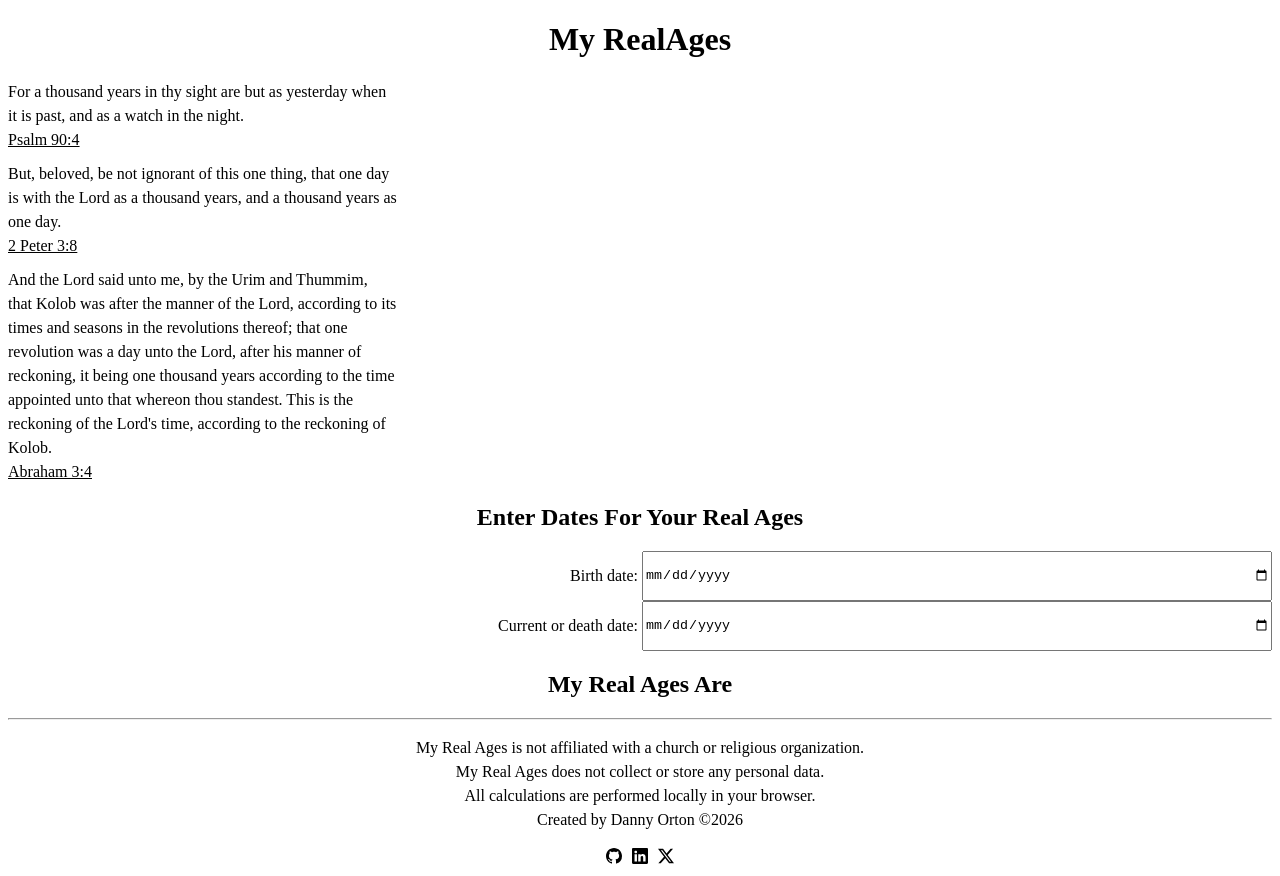
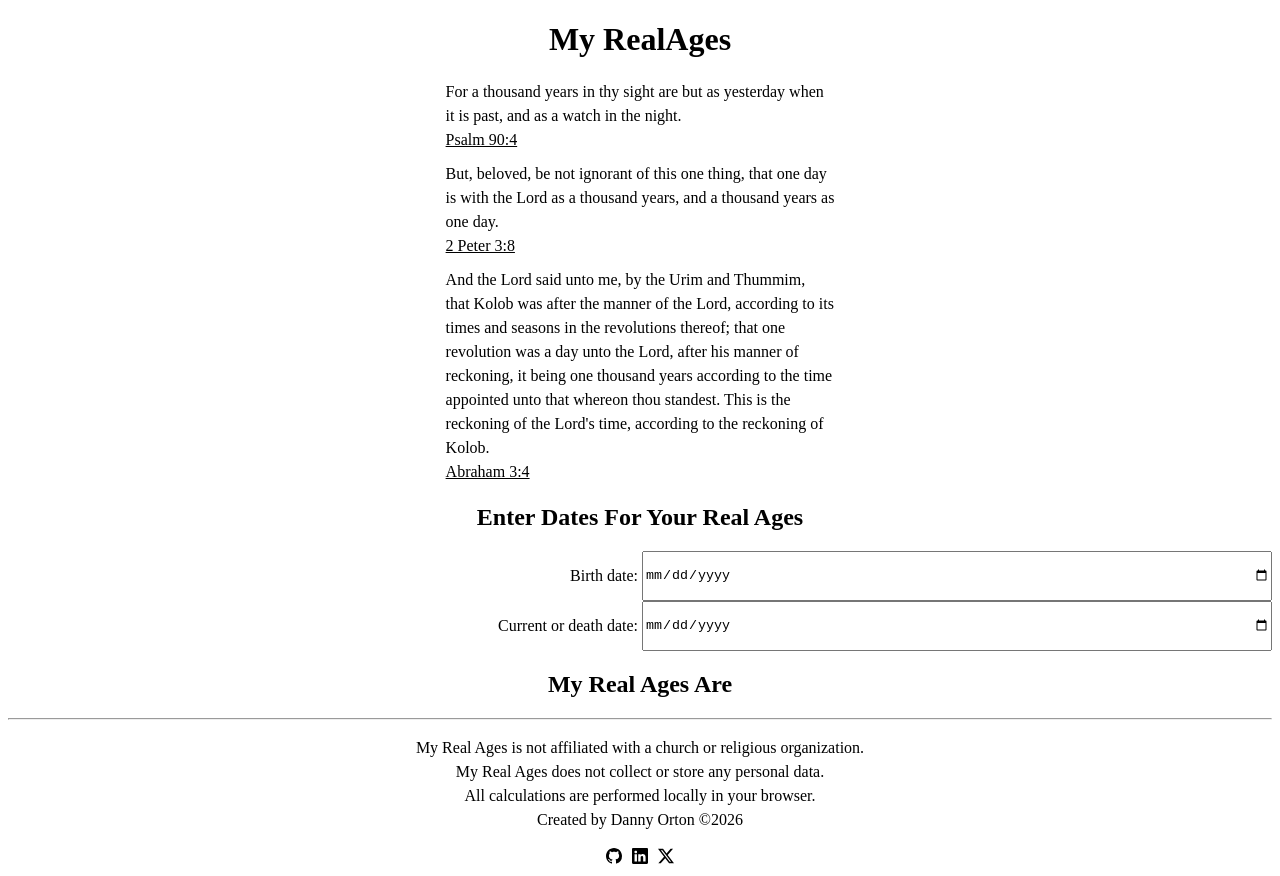
Before and after one commit to dannyvorton/my-real-ages, a Vue app in the folder vue/: page / in a window 1280 px wide. Built offline with nearby package versions, Linux system fonts and the light colour scheme.

Commit message:
update ScriptureCp

```diff
--- a/vue/src/components/ScriptureCp.vue
+++ b/vue/src/components/ScriptureCp.vue
@@ -1,6 +1,7 @@
 <script setup></script>
 
 <template>
+  <div class="scripture">
     <article>
       For a thousand years in thy sight are but as yesterday when <br />
       it is past, and as a watch in the night. <br />
@@ -35,9 +36,15 @@
         >Abraham 3:4</a
       >
     </article>
+  </div>
 </template>
 
 <style scoped>
+  .scripture {
+    width: fit-content;
+    margin: 0 auto;
+    text-align: left;
+  }
   article {
     line-height: 1.5;
     margin-top: 10px;
```
Lines whose indentation alone changed are shown as unchanged.
